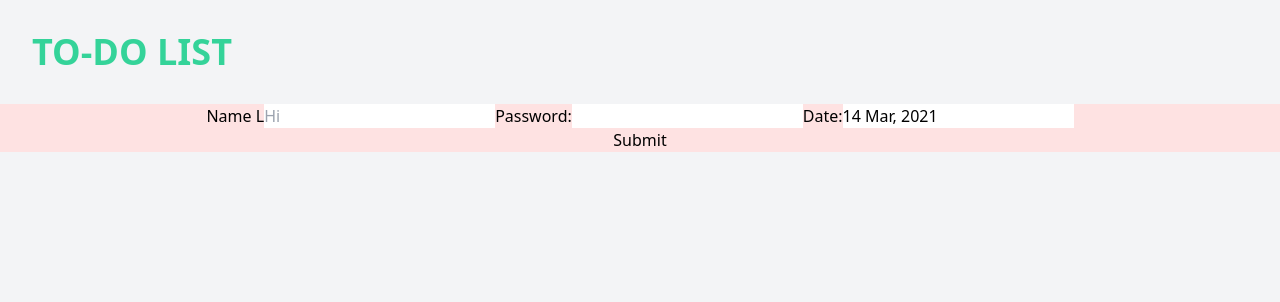
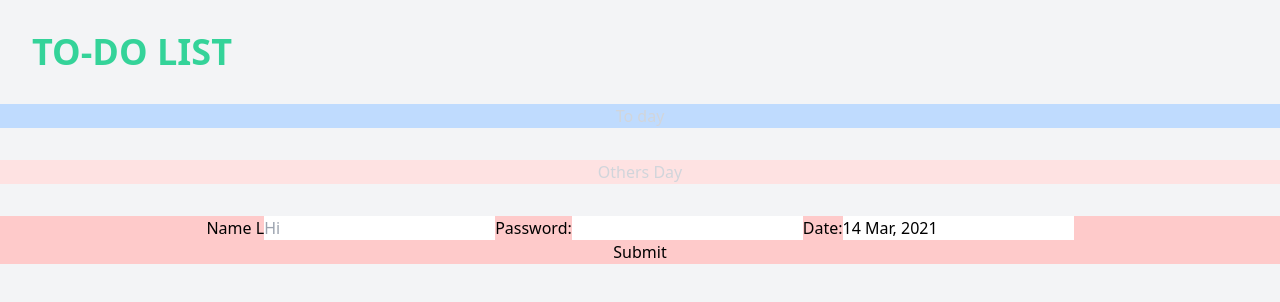
Before and after one commit to Kritsatorn/born-to-dev-assignment, a React (Create React App) app: page / in a window 1280 px wide. Shown: the top 302 px of the page. Built offline with nearby package versions, Linux system fonts and the light colour scheme.

Commit message:
filter date

```diff
--- /dev/null
+++ b/src/components/CreateTask.js
@@ -0,0 +1,49 @@
+import { useContext } from "react";
+import { TodoContext } from "../context/TodoContext";
+import DayPickerInput from "react-day-picker/DayPickerInput";
+import "react-day-picker/lib/style.css";
+export default function CreateTask() {
+  const { addTask, updateField, task, setTask, dateFormatShort } = useContext(
+    TodoContext
+  );
+  return (
+    <form onSubmit={addTask} className="text-black focus:outline-none ">
+      <label>
+        Name L
+        <input
+          className="focus:outline-none"
+          value={task.name}
+          name="name"
+          onChange={updateField}
+          placeholder="Hi"
+        />
+      </label>
+
+      <label>
+        Password:
+        <input
+          className="focus:outline-none"
+          value={task.description}
+          name="description"
+          type="text"
+          onChange={updateField}
+          placeholder=""
+        />
+      </label>
+      <label className=" focus:border-none">
+        Date:
+        <DayPickerInput
+          onDayChange={(day) => {
+            setTask({ ...task, date: day });
+          }}
+          value={dateFormatShort(task.date)}
+          dayPickerProps={{
+            todayButton: "Today",
+          }}
+        />
+      </label>
+      <br />
+      <button>Submit</button>
+    </form>
+  );
+}
--- a/src/context/EditTaskContext.js
+++ b/src/context/EditTaskContext.js
@@ -6,7 +6,6 @@ const EditTaskContextProvider = ({ children, task }) => {
   const delTask = () => {
     setArrTask(arrTask.filter((item) => item.id !== task.id));
   };
-
   const getItemIndex = (arr, item) => {
     return arr.findIndex((e) => e.id === item);
   };
--- a/src/pages/Homepage.js
+++ b/src/pages/Homepage.js
@@ -1,69 +1,48 @@
 import { useContext } from "react";
 import { TodoContext } from "../context/TodoContext";
-import DayPickerInput from "react-day-picker/DayPickerInput";
 import "react-day-picker/lib/style.css";
 import TaskCard from "../components/TaskCard";
+import CreateTask from "../components/CreateTask";
 import { EditTaskContextProvider } from "../context/EditTaskContext";
 export default function HomePage() {
-  const {
-    arrTask,
-    addTask,
-    updateField,
-    task,
-    setTask,
-    dateFormatShort,
-  } = useContext(TodoContext);
-  // const [done, setDone] = useState(false);
+  const { arrTask, dateFormatShort } = useContext(TodoContext);
+
   return (
     <div className="w-full h-screen bg-gray-100 text-gray-300 text-center">
       <div className="w-full pt-8 pl-8 text-4xl font-extrabold text-left text-green-400 ">
         TO-DO LIST
       </div>
+      <div className="w-full font-sans mt-8 bg-blue-200">
+        To day
+        {arrTask &&
+          arrTask
+            .filter(
+              (item) =>
+                dateFormatShort(item.date) === dateFormatShort(new Date())
+            )
+            .map((task) => (
+              <EditTaskContextProvider key={task.id} task={task}>
+                <TaskCard />
+              </EditTaskContextProvider>
+            ))}
+      </div>
       <div className="w-full font-sans mt-8 bg-red-100">
+        Others Day
         {arrTask &&
-          arrTask.map((task) => (
-            <EditTaskContextProvider key={task.id} task={task}>
-              <TaskCard />
-            </EditTaskContextProvider>
-          ))}
-        <form onSubmit={addTask} className="text-black focus:outline-none ">
-          <label>
-            Name L
-            <input
-              className="focus:outline-none"
-              value={task.name}
-              name="name"
-              onChange={updateField}
-              placeholder="Hi"
-            />
-          </label>
+          arrTask
+            .filter(
+              (item) =>
+                dateFormatShort(item.date) !== dateFormatShort(new Date())
+            )
+            .map((task) => (
+              <EditTaskContextProvider key={task.id} task={task}>
+                <TaskCard />
+              </EditTaskContextProvider>
+            ))}
+      </div>
 
-          <label>
-            Password:
-            <input
-              className="focus:outline-none"
-              value={task.description}
-              name="description"
-              type="text"
-              onChange={updateField}
-              placeholder=""
-            />
-          </label>
-          <label className=" focus:border-none">
-            Date:
-            <DayPickerInput
-              onDayChange={(day) => {
-                setTask({ ...task, date: day });
-              }}
-              value={dateFormatShort(task.date)}
-              dayPickerProps={{
-                todayButton: "Today",
-              }}
-            />
-          </label>
-          <br />
-          <button>Submit</button>
-        </form>
+      <div className="w-full font-sans mt-8 bg-red-200">
+        <CreateTask />
       </div>
     </div>
   );
```
